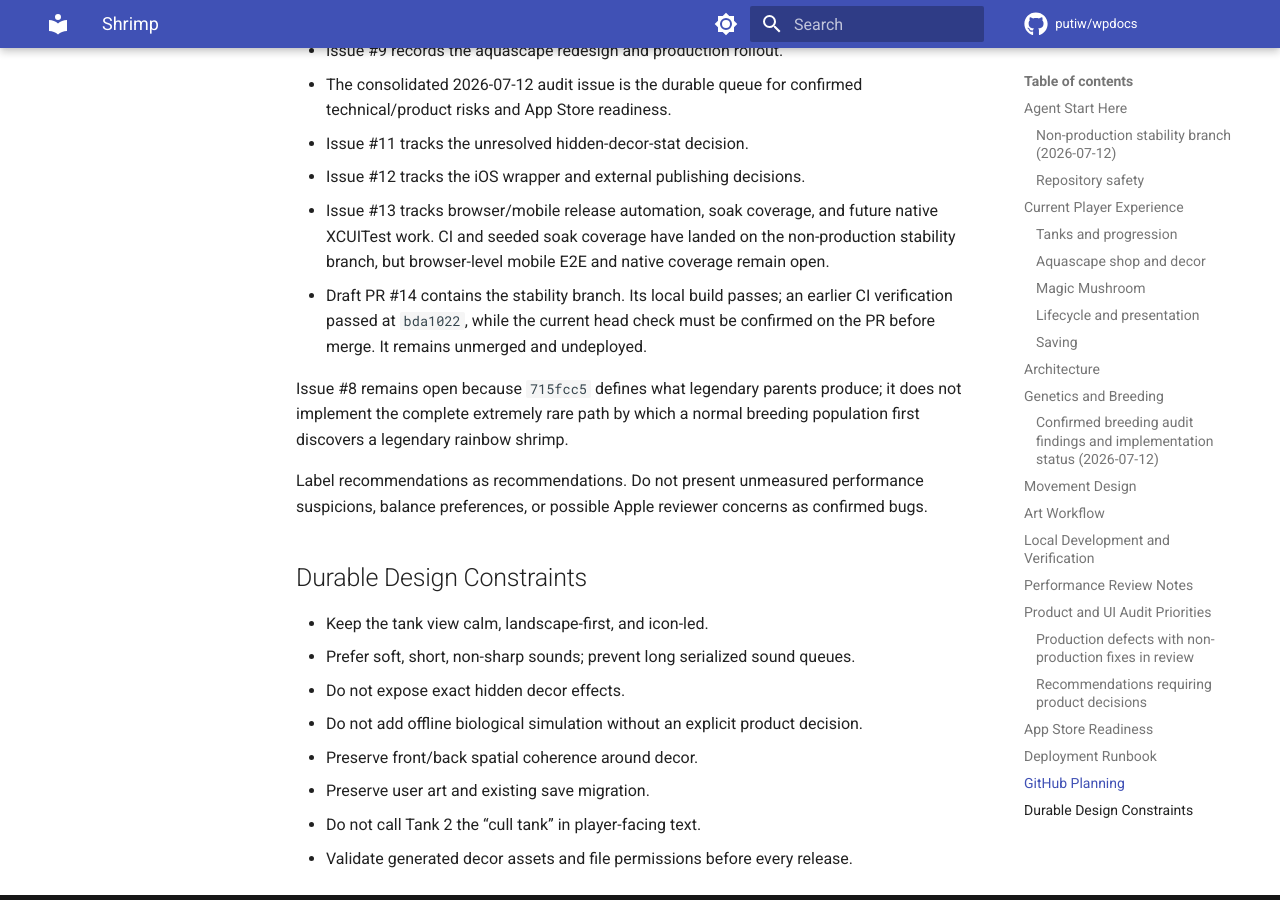
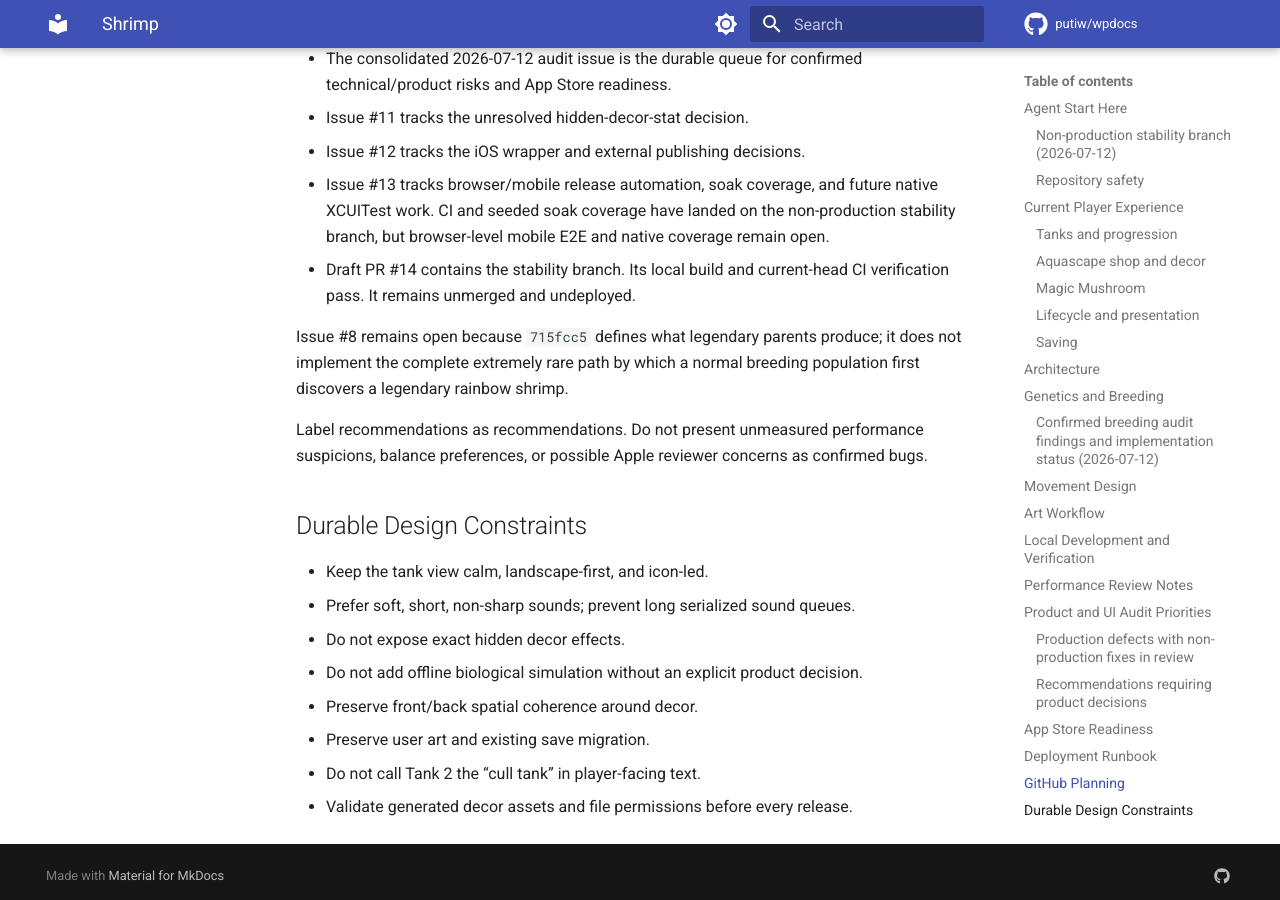
Before and after one commit to putiw/wpdocs, an MkDocs documentation site: the page built from docs/projects/shrimp.md, in a window 1280 px wide and 900 px high, scrolled down 14238 px. Built offline with MkDocs 1.6.1 and Material for MkDocs 9.7.7, drawn with Linux system fonts in a browser that asks for light colours; comment, search, counter and statistics services are not loaded; some of the changed text lies outside the part shown.

Commit message:
Record Shrimp stability head verification

```diff
--- a/docs/projects/shrimp.md
+++ b/docs/projects/shrimp.md
@@ -24,7 +24,7 @@ Current production and `main` state as of 2026-07-12:
 
 ### Non-production stability branch (2026-07-12)
 
-Active development is continuing on `codex/v-next-stability`. This branch is **not production, has not been merged or deployed, and must not be described as live**. Its current automated suite passes **270/270 tests**. Reviewer stress validation also passed with 300 shrimp in an inactive tank plus 300 shrimp in the active tank. The local production build passes with five HTML entries and 66 offline-shell assets. Draft pull request [#14](https://github.com/putiw/shrimp/pull/14) is open. GitHub Actions `verify` passed on [run 29181420794](https://github.com/putiw/shrimp/actions/runs/29181420794) at `bda1022`; the newer PR-head check should be read from the PR before merge rather than inferred from that earlier run.
+Active development is continuing on `codex/v-next-stability`. This branch is **not production, has not been merged or deployed, and must not be described as live**. Its current automated suite passes **270/270 tests**. Reviewer stress validation also passed with 300 shrimp in an inactive tank plus 300 shrimp in the active tank. The local production build passes with five HTML entries and 66 offline-shell assets. Draft pull request [#14](https://github.com/putiw/shrimp/pull/14) is open. GitHub Actions `verify` passed at current PR head `b8db7c0` on [run 29185886116](https://github.com/putiw/shrimp/actions/runs/29185886116).
 
 Implemented commits on the branch:
 
@@ -374,7 +374,7 @@ Before creating work, inspect existing issues at `https://github.com/putiw/shrim
 - Issue #11 tracks the unresolved hidden-decor-stat decision.
 - Issue #12 tracks the iOS wrapper and external publishing decisions.
 - Issue #13 tracks browser/mobile release automation, soak coverage, and future native XCUITest work. CI and seeded soak coverage have landed on the non-production stability branch, but browser-level mobile E2E and native coverage remain open.
-- Draft PR #14 contains the stability branch. Its local build passes; an earlier CI verification passed at `bda1022`, while the current head check must be confirmed on the PR before merge. It remains unmerged and undeployed.
+- Draft PR #14 contains the stability branch. Its local build and current-head CI verification pass. It remains unmerged and undeployed.
 
 Issue #8 remains open because `715fcc5` defines what legendary parents produce; it does not implement the complete extremely rare path by which a normal breeding population first discovers a legendary rainbow shrimp.
 
```
